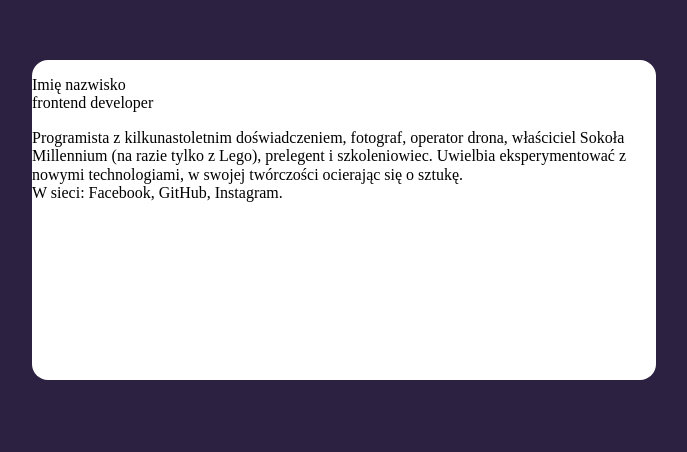
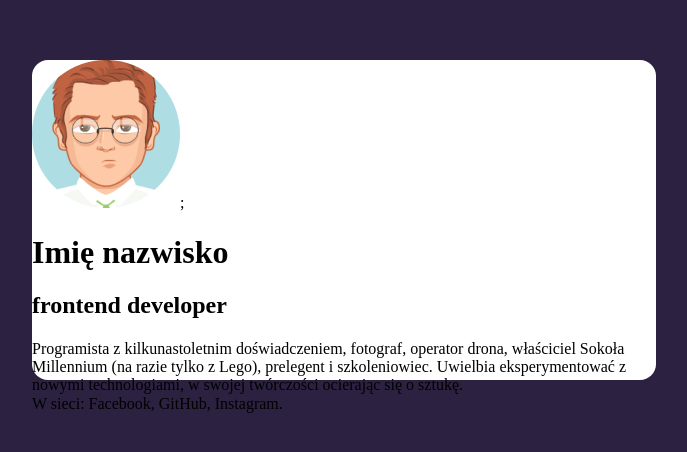
Before and after one commit to mardowiak/business-card2, a plain HTML site: page index.html in a window 1280 px wide. Shown: the part 180-632 px from the top of the page, without its empty margins (296-983 px from the left). Drawn offline with Linux system fonts and the light colour scheme.

Commit message:
adding avatar

```diff
--- a/index.html
+++ b/index.html
@@ -10,10 +10,11 @@
   <body class="body">
     <main class="main">
       <article class="business-card">
-        <p>
-          Imię nazwisko <br />
-          frontend developer
-        </p>
+      <img src="avatar.png" alt="Zdjęcie do wizytówki" />;
+
+        <h1>Imię nazwisko</h1>
+        <h2>frontend developer</h2>
+
         <p>
           Programista z kilkunastoletnim doświadczeniem, fotograf, operator
           drona, właściciel Sokoła Millennium (na razie tylko z Lego), prelegent
```
Also changed, not shown: avatar.png (added).
